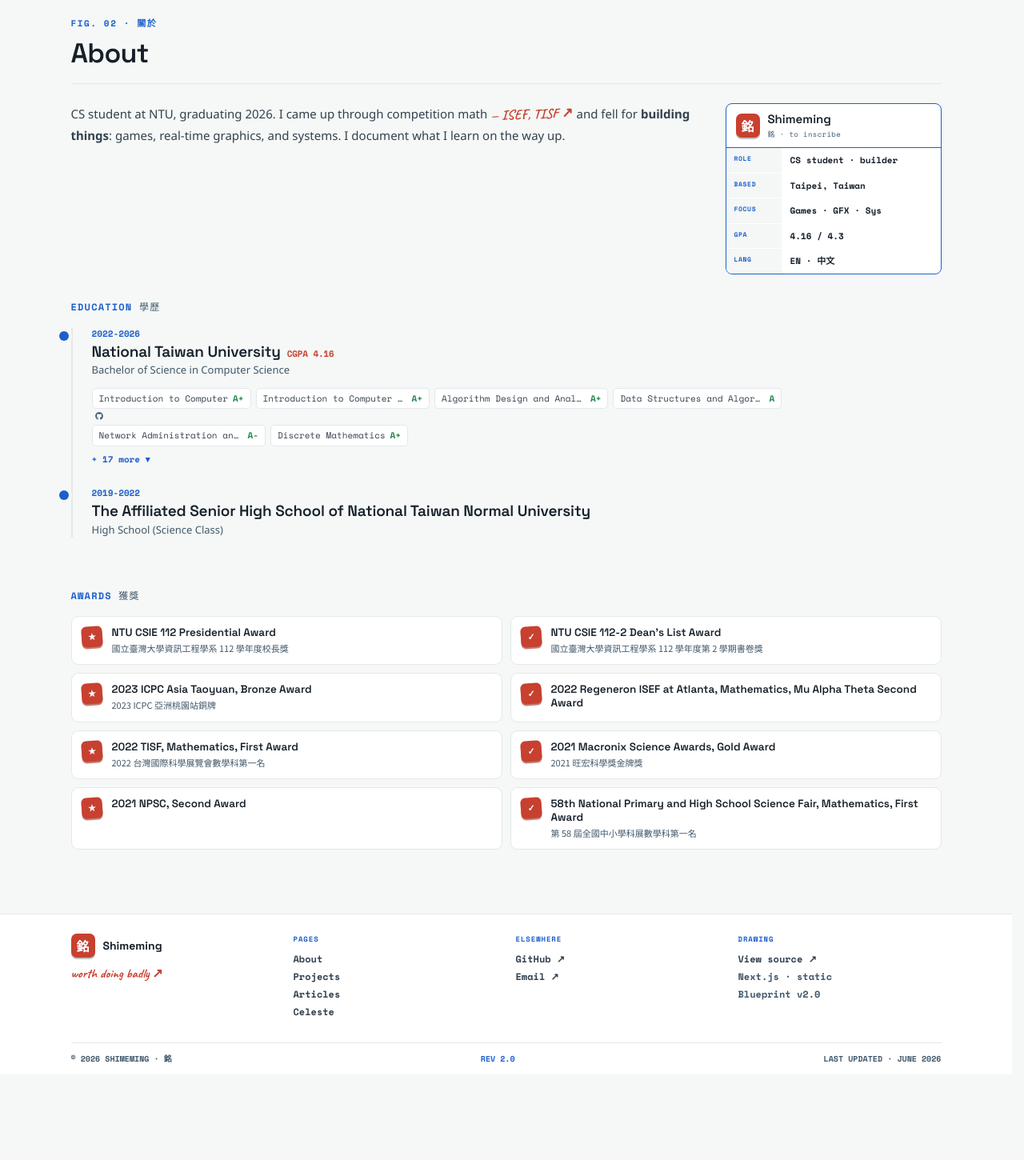
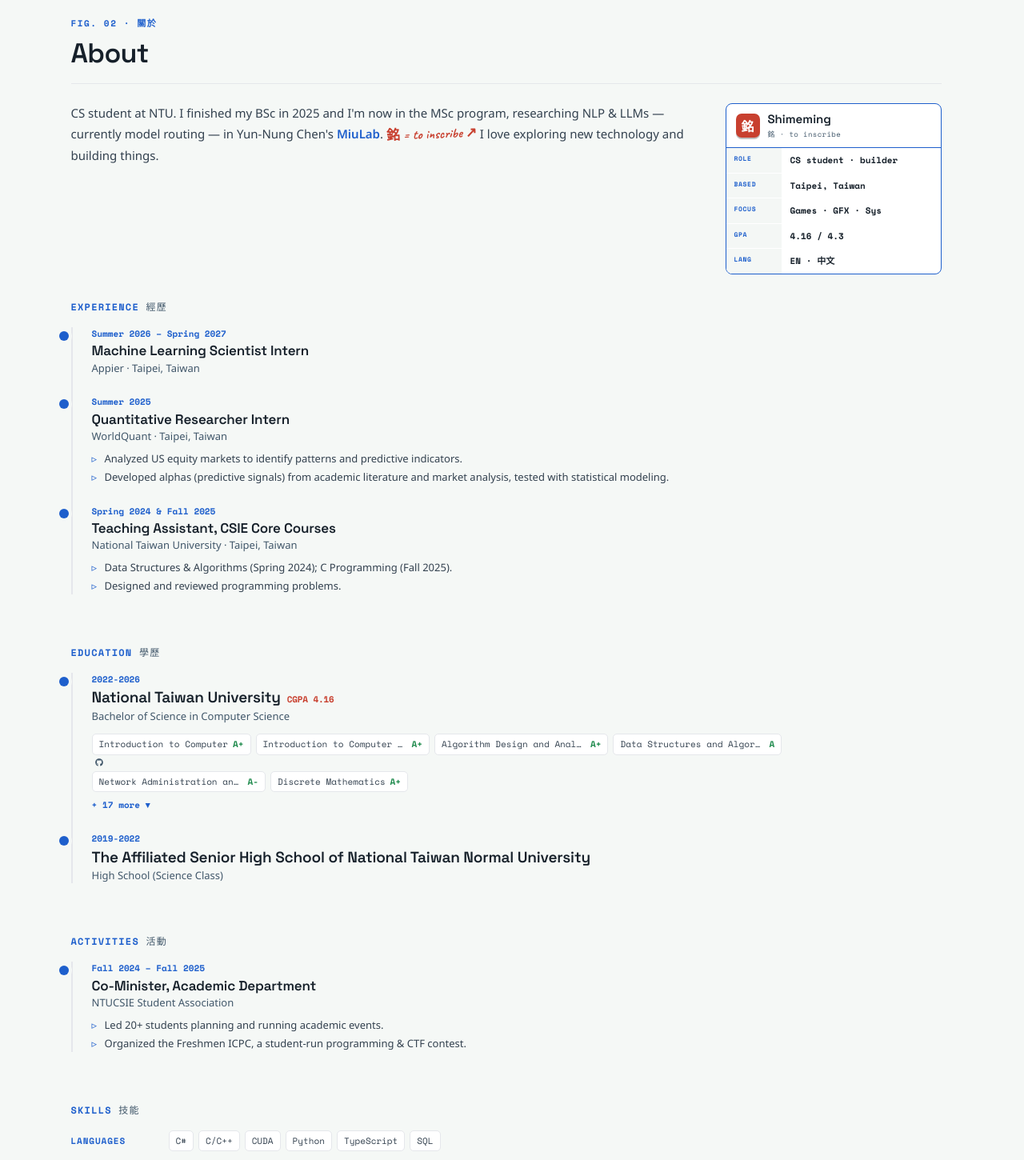
Before and after one commit to Shimeming/shimeming.github.io, a Next.js app: page /about in a window 1280 px wide. Shown: the part 60-1510 px from the top of the page at 80% size. Before the commit the page ends 1403 px from the top, so only its background shows below. Built offline with nearby package versions, Linux system fonts and the light colour scheme.

Commit message:
feat: surface experience/activities/skills on About, fix bio

```diff
--- a/src/app/about/page.tsx
+++ b/src/app/about/page.tsx
@@ -1,10 +1,19 @@
 import { type Metadata } from 'next';
+import Link from 'next/link';
 import Container from '@/components/layout/container';
 import PageHeader from '@/components/ui/page-header';
 import TitleBlock from '@/components/ui/title-block';
-import { getAwards, getEducation } from '@/lib/about';
+import {
+  getActivities,
+  getAwards,
+  getEducation,
+  getExperience,
+  getSkills,
+} from '@/lib/about';
 import Awards from './awards';
 import Education from './education';
+import RoleTimeline from './experience';
+import Skills from './skills';
 
 export const metadata: Metadata = {
   title: 'About',
@@ -13,29 +22,44 @@ export const metadata: Metadata = {
 const Page = () => {
   const education = getEducation();
   const awards = getAwards();
+  const experience = getExperience();
+  const activities = getActivities();
+  const skills = getSkills();
 
   return (
     <main className='pb-20'>
       <Container>
-        <PageHeader fig="FIG. 02" zh="關於" title="About" />
+        <PageHeader fig='FIG. 02' zh='關於' title='About' />
 
         {/* Bio block: prose left + TitleBlock right */}
         <div className='mb-8 grid grid-cols-1 items-start gap-6 md:grid-cols-[1fr_270px]'>
           <p className='font-sans text-[15px] leading-[1.65] text-body'>
-            CS student at NTU, graduating 2026. I came up through competition
-            math{' '}
+            CS student at NTU. I finished my BSc in 2025 and I&apos;m now in the
+            MSc program, researching NLP &amp; LLMs — currently model routing —
+            in Yun-Nung Chen&apos;s{' '}
+            <Link
+              href='https://www.csie.ntu.edu.tw/~miulab/'
+              target='_blank'
+              rel='noopener noreferrer'
+              className='font-semibold text-primary underline-offset-2 hover:underline'
+            >
+              MiuLab
+            </Link>
+            .{' '}
             <span className='inline-block -rotate-2 font-caveat text-[17px] font-bold text-accent'>
-              — ISEF, TISF ↗
+              銘 = to inscribe ↗
             </span>{' '}
-            and fell for <strong>building things</strong>: games, real-time
-            graphics, and systems. I document what I learn on the way up.
+            I love exploring new technology and building things.
           </p>
           <TitleBlock />
         </div>
 
-        {/* Education & Awards */}
+        {/* Experience · Education · Activities · Skills · Awards */}
         <div className='flex flex-col gap-10'>
+          <RoleTimeline en='Experience' zh='經歷' roles={experience} />
           <Education education={education} />
+          <RoleTimeline en='Activities' zh='活動' roles={activities} />
+          <Skills groups={skills} />
           <Awards awards={awards} />
         </div>
       </Container>
```
